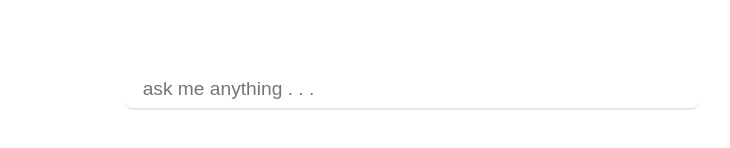
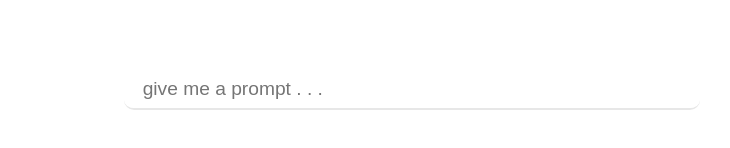
Before and after one commit to danczw/piBLOOM, a Vue app in the folder pibloom_web/: page / in a window 1280 px wide. Shown: the part 286-434 px from the top of the page, without its empty margins (228-958 px from the left). Built offline with nearby package versions, Linux system fonts and the light colour scheme.

Commit message:
add pibloom_api calls

```diff
--- a/pibloom_web/package.json
+++ b/pibloom_web/package.json
@@ -8,7 +8,9 @@
     "lint": "eslint . --ext .vue,.js,.jsx,.cjs,.mjs --fix --ignore-path .gitignore"
   },
   "dependencies": {
+    "axios": "^0.27.2",
     "vue": "^3.2.37",
+    "vue-axios": "^3.4.1",
     "vue-router": "^4.1.3"
   },
   "devDependencies": {
--- a/pibloom_web/src/main.js
+++ b/pibloom_web/src/main.js
@@ -1,11 +1,14 @@
 import { createApp } from "vue";
 import App from "./App.vue";
 import router from "./router";
+import axios from "axios";
+import VueAxios from "vue-axios";
 
 import "./assets/main.css";
 
 const app = createApp(App);
 
+app.use(VueAxios, axios);
 app.use(router);
 
 app.mount("#app");
--- a/pibloom_web/src/views/HomeView.vue
+++ b/pibloom_web/src/views/HomeView.vue
@@ -1,18 +1,22 @@
 <script>
+import axios from "axios";
+
 export default {
   data() {
     return {
-      question: "",
-      thinking: "I'm only a pie, let me think . . .                ",
+      prompt: "",
+      thinking: "I'm just a pi, let me think . . .                ",
       answer: "",
+
+      api_url: "http://127.0.0.1:5000/chat/", // TODO: move to env
       api_result: "",
     };
   },
 
   watch: {
-    // whenever question changes, this function will run
-    question(newQuestion, oldQuestion) {
-      if (newQuestion.includes("?") && newQuestion !== oldQuestion) {
+    // whenever prompt changes, this function will run
+    prompt(newPrompt, oldPrompt) {
+      if (newPrompt !== oldPrompt) {
         this.getAnswer();
       }
     },
@@ -21,7 +25,7 @@ export default {
   methods: {
     async getAnswer() {
       let context = this;
-      let thinking = this.thinking;
+      let thinking = context.thinking;
 
       let timer;
       let i = 0;
@@ -38,15 +42,27 @@ export default {
         }
       }
 
+      context.$refs.prompt_ref.value = "";
       // pass in function, instead of calling it
       timer = setInterval(type, 104);
 
-      try {
-        const res = await fetch("https://yesno.wtf/api");
-        this.api_result = (await res.json()).answer;
-      } catch (error) {
-        this.api_result = "Error! Could not reach the API. " + error;
-      }
+      const headers = {
+        "Content-Type": "application/json",
+      };
+
+      axios
+        .post(
+          context.api_url, // data POST url
+          { content: context.prompt }, // data to be sent,
+          { headers }
+        )
+        .then(function (response) {
+          context.api_result = response.data.data;
+          context.answer = context.api_result;
+        })
+        .catch(function (error) {
+          context.api_result = "Error! Could not reach the API. " + error;
+        });
     },
   },
 };
@@ -54,11 +70,12 @@ export default {
 
 <template>
   <div class="pibloom">
-    <div class="question">
+    <div class="prompt">
       <input
-        v-model.lazy="question"
-        placeholder="  ask me anything . . ."
-        class="form"
+        ref="prompt_ref"
+        v-model.lazy="prompt"
+        placeholder="  give me a prompt . . ."
+        class="input"
       />
     </div>
     <div class="answer green">
@@ -79,7 +96,7 @@ export default {
   min-width: 300px;
 }
 
-.question {
+.prompt {
   border-bottom: 2px solid var(--color-border);
   border-radius: 10px;
   margin: 0 auto;
@@ -87,7 +104,7 @@ export default {
   min-width: 250px;
 }
 
-.form {
+.input {
   width: 100%;
   border: 0;
   outline: 0;
```
Also changed, not shown: 1 other file (tests, documents, lock files or other folders).
